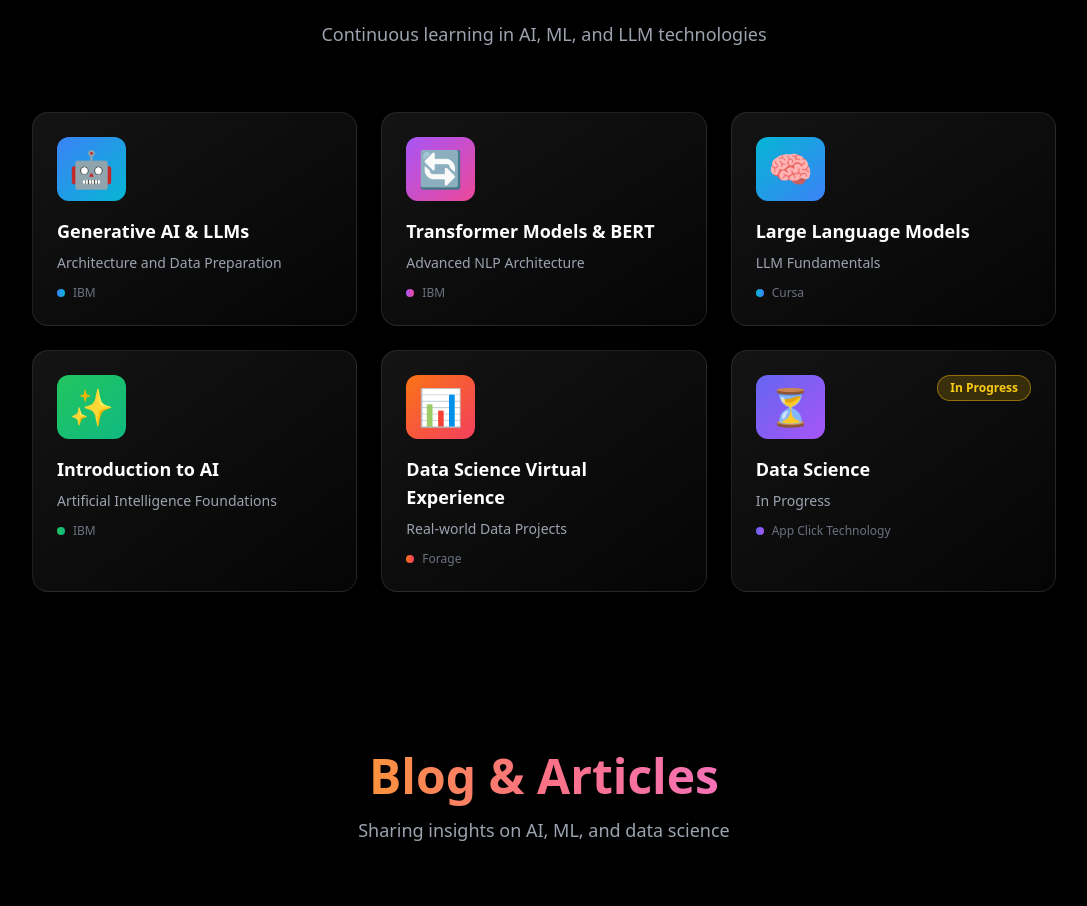
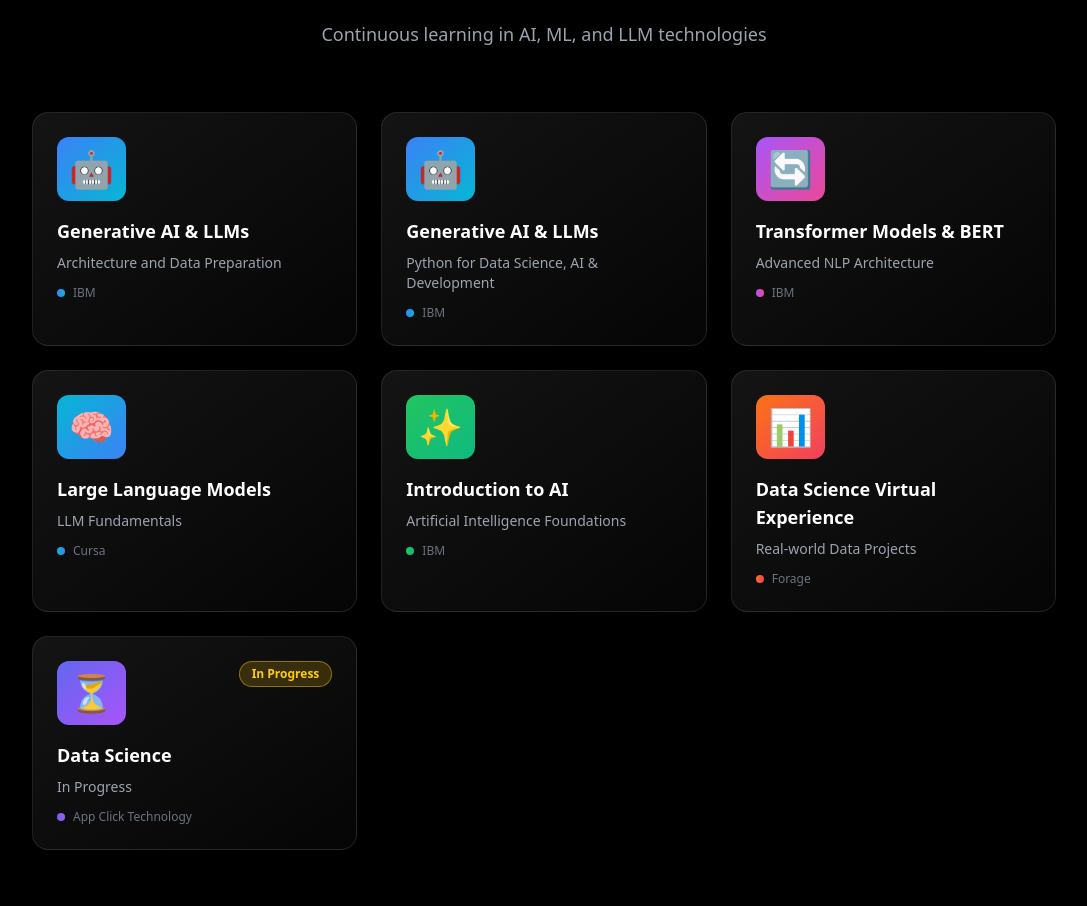
Before and after one commit to Ayomide513/portfolio, a React (Create React App) app: page / in a window 1280 px wide. Shown: the part 3477-4383 px from the top of the page, without its empty margins (96-1183 px from the left). Built offline with nearby package versions, Linux system fonts and the light colour scheme.

Commit message:
New certificate

```diff
--- a/src/App.js
+++ b/src/App.js
@@ -366,6 +366,7 @@ export default function AIMLPortfolio() {
           <div className="max-w-5xl mx-auto grid md:grid-cols-2 lg:grid-cols-3 gap-6">
             {[
               { title: "Generative AI & LLMs", subtitle: "Architecture and Data Preparation", org: "IBM", icon: "🤖", color: "from-blue-500 to-cyan-500" },
+              { title: "Generative AI & LLMs", subtitle: "Python for Data Science, AI & Development", org: "IBM", icon: "🤖", color: "from-blue-500 to-cyan-500" },
               { title: "Transformer Models & BERT", subtitle: "Advanced NLP Architecture", org: "IBM", icon: "🔄", color: "from-purple-500 to-pink-500" },
               { title: "Large Language Models", subtitle: "LLM Fundamentals", org: "Cursa", icon: "🧠", color: "from-cyan-500 to-blue-500" },
               { title: "Introduction to AI", subtitle: "Artificial Intelligence Foundations", org: "IBM", icon: "✨", color: "from-green-500 to-emerald-500" },
```
